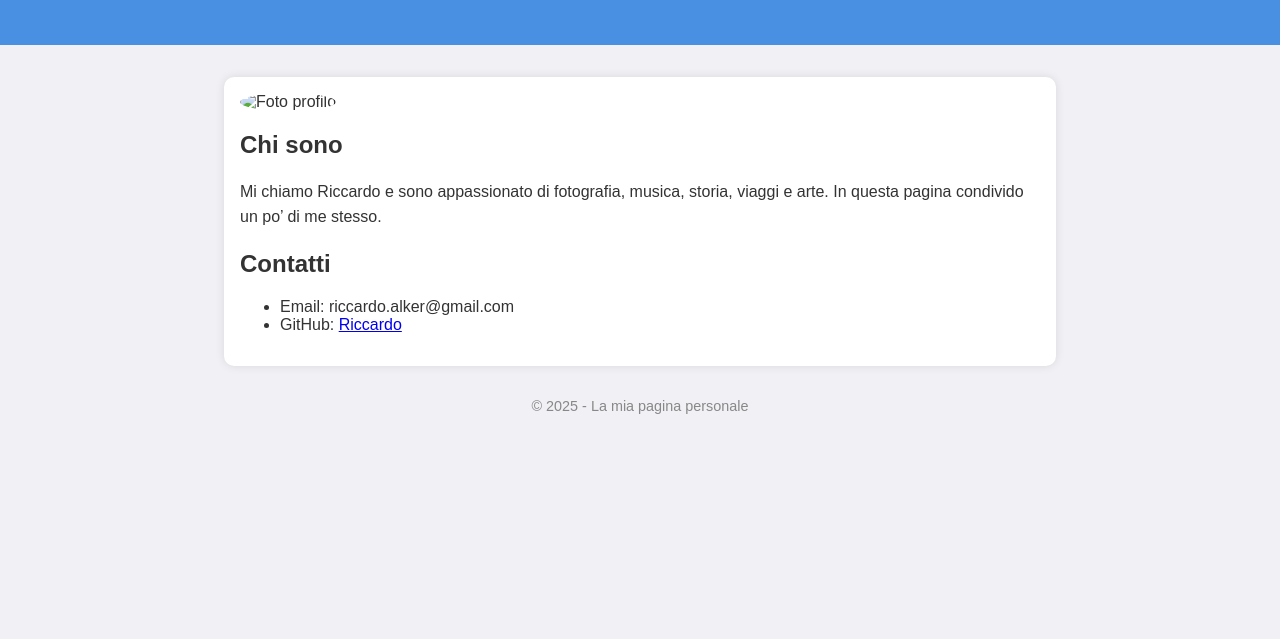
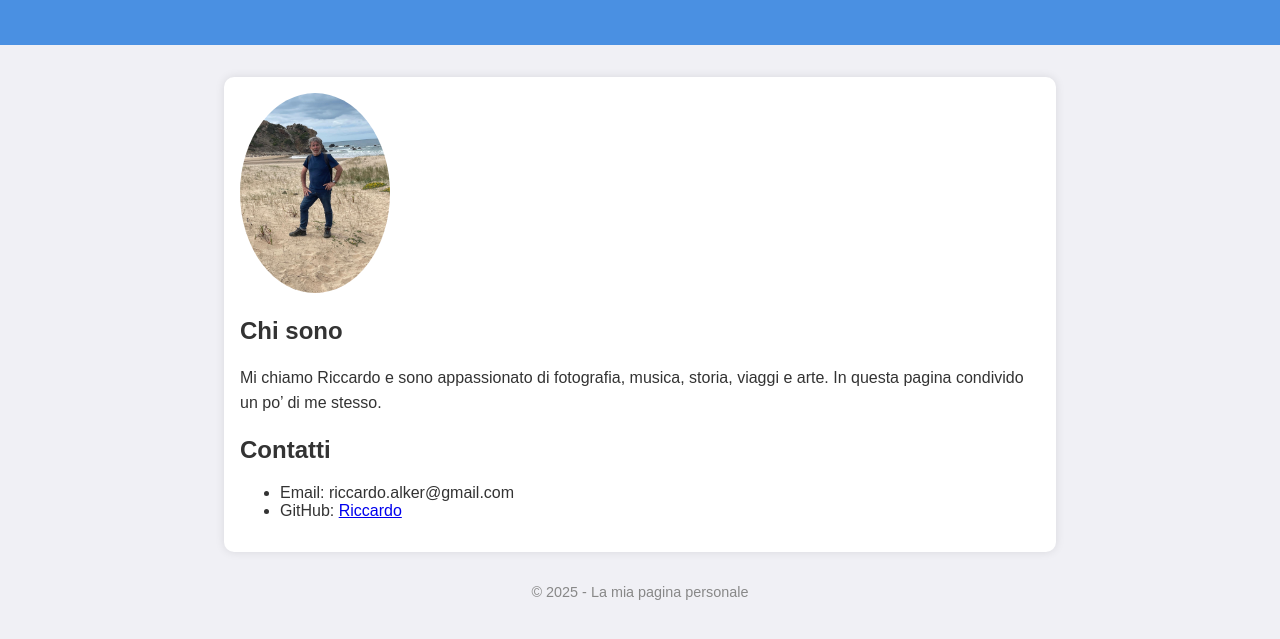
Before and after one commit to RiccardoCarloMaria/miosito, a plain HTML site: page index.html in a window 1280 px wide. Shown: the part 135-774 px from the top of the page. Drawn offline with Linux system fonts and the light colour scheme.

Commit message:
Update index.html

```diff
--- a/index.html
+++ b/index.html
@@ -52,7 +52,7 @@
   </header>
 
   <main>
-    <img src="profilo.jpeg" alt="Foto profilo">
+    <img src="profilo.jpg" alt="Foto profilo">
     <h2>Chi sono</h2>
     <p>
       Mi chiamo Riccardo e sono appassionato di fotografia, musica, storia, viaggi e arte.
```
